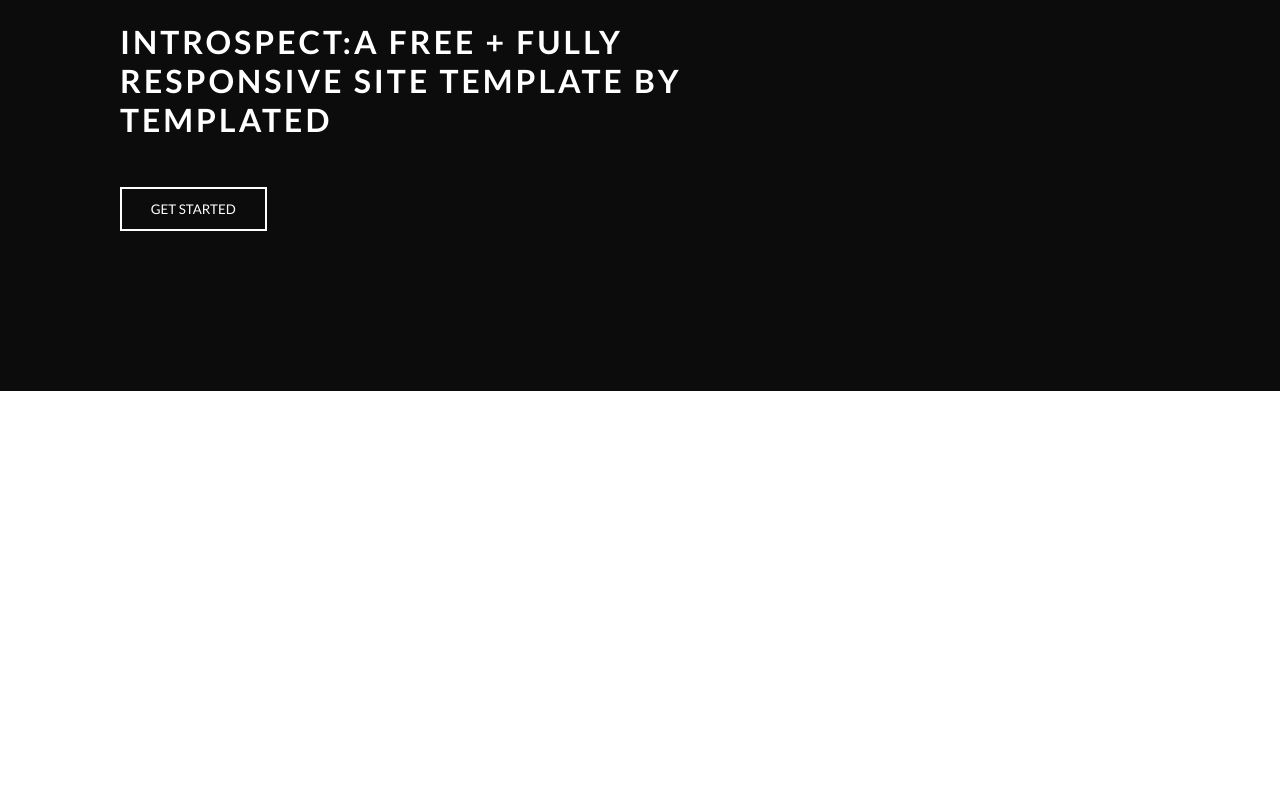
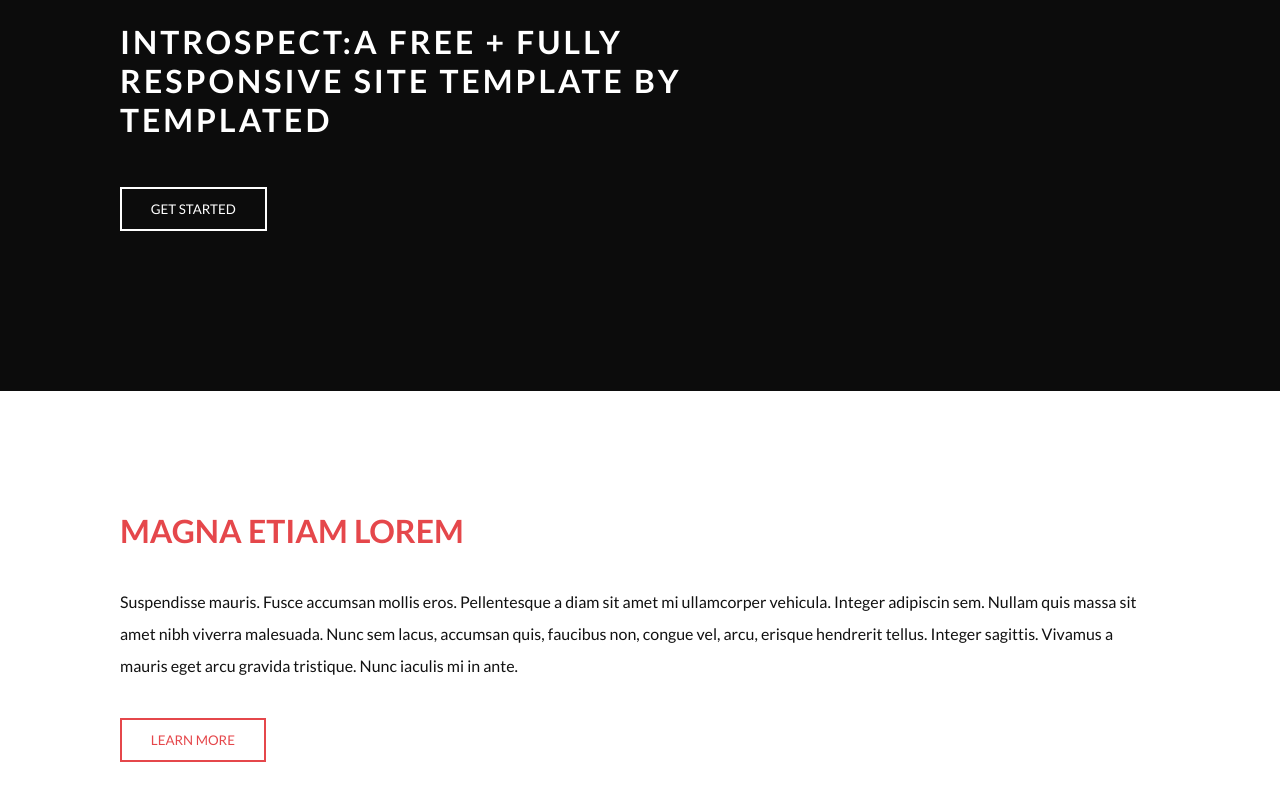
Before and after one commit to Adrianodbs/introspect, a React (Vite) app: page / in a window 1280 px wide. Shown: the part 242-1042 px from the top of the page. Before the commit the page ends 800 px from the top, so only its background shows below. Built offline with nearby package versions, Linux system fonts and the light colour scheme.

Commit message:
Feat: create about

```diff
--- a/src/App.jsx
+++ b/src/App.jsx
@@ -1,3 +1,4 @@
+import About from './components/About'
 import Header from './components/Header'
 import Presentation from './components/Presentation'
 
@@ -6,6 +7,7 @@
     <div>
       <Header />
       <Presentation />
+      <About />
     </div>
   )
 }
--- /dev/null
+++ b/src/components/About/index.jsx
@@ -0,0 +1,18 @@
+import Button from '../Button'
+import './style.css'
+
+export default function About() {
+  return (
+    <div className="about">
+      <h1>MAGNA ETIAM LOREM</h1>
+      <p>
+        Suspendisse mauris. Fusce accumsan mollis eros. Pellentesque a diam sit
+        amet mi ullamcorper vehicula. Integer adipiscin sem. Nullam quis massa
+        sit amet nibh viverra malesuada. Nunc sem lacus, accumsan quis, faucibus
+        non, congue vel, arcu, erisque hendrerit tellus. Integer sagittis.
+        Vivamus a mauris eget arcu gravida tristique. Nunc iaculis mi in ante.
+      </p>
+      <Button title="learn more" />
+    </div>
+  )
+}
--- /dev/null
+++ b/src/components/About/style.css
@@ -0,0 +1,18 @@
+.about{
+  display: flex;
+  flex-direction: column;
+  justify-content: center;
+  align-items: flex-start;
+  padding: 120px;
+}
+
+.about h1{
+  color: var(--red-100);
+  margin-bottom: 36px;
+}
+
+.about p{
+  line-height: 32px;
+  margin-bottom: 36px;
+  color: #111;
+}
--- a/src/components/Button/index.jsx
+++ b/src/components/Button/index.jsx
@@ -1,10 +1,10 @@
-import "./style.css";
+import './style.css'
 
 export default function Button({ title, isWhite }) {
   const btnStyle = {
-    border: isWhite ? "2px solid #fff" : "2px solid #e5474b",
-    color: isWhite ? "#fff" : "#e5474b",
-  };
+    border: isWhite ? '2px solid #fff' : '2px solid var(--red-100)',
+    color: isWhite ? '#fff' : 'var(--red-100)'
+  }
 
-  return <button style={btnStyle}>{title}</button>;
+  return <button style={btnStyle}>{title}</button>
 }
--- a/src/components/Button/style.css
+++ b/src/components/Button/style.css
@@ -2,4 +2,5 @@
   padding: 12px 28.8px;
   text-transform: uppercase;
   background-color: transparent;
+  cursor: pointer;
 }
--- a/src/components/Header/style.css
+++ b/src/components/Header/style.css
@@ -8,7 +8,7 @@
 }
 
 .title{
-  color: #e5474b;
+  color: var(--red-100);
   font-family: 'Pacifico', cursive;
 }
 
--- a/src/global.css
+++ b/src/global.css
@@ -6,3 +6,7 @@
   box-sizing: border-box;
   font-family: 'Lato', sans-serif;
 }
+
+:root{
+  --red-100: #e5474b;
+}
```
